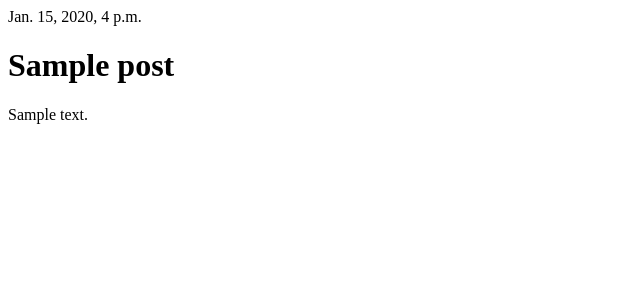
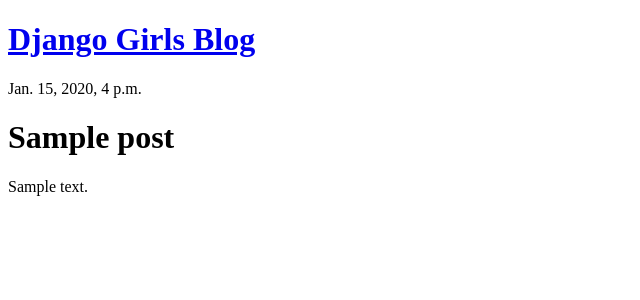
Before and after one commit to Densol92/django_experiments, a Django app: page /post/1/ in a window 1280 px wide. Shown: the top 300 px of the page, without its empty margins (0-640 px from the left). Run offline with Django 3.2, Linux system fonts and the light colour scheme; tables that the repository leaves empty hold one stand-in row (values such as "Sample post").

Commit message:
add edit and new func

```diff
--- a/blog/templates/blog/base.html
+++ b/blog/templates/blog/base.html
@@ -12,6 +12,13 @@
     <title></title>
 </head>
 <body>
+
+<div class="page-header">
+                <a href="{% url 'blog.views.post_new' %}" class="top-menu"><span class="glyphicon glyphicon-plus"></span></a>
+                <h1><a href="/">Django Girls Blog</a></h1>
+            </div>
+
+
 <div class="content-container">
     <div class="row">
         <div class="col-md-8">
--- a/blog/templates/blog/post_detail.html
+++ b/blog/templates/blog/post_detail.html
@@ -7,6 +7,7 @@
                 {{ post.published_date }}
             </div>
         {% endif %}
+        <a class="btn btn-default" href="{% url 'post_edit' pk=post.pk %}"><span class="glyphicon glyphicon-pencil"></span></a>
         <h1>{{ post.title }}</h1>
         <p>{{ post.text|linebreaks }}</p>
     </div>
--- a/blog/urls.py
+++ b/blog/urls.py
@@ -5,4 +5,6 @@
 urlpatterns = [
     url(r'^$', views.post_list, name='post_list'),
     url(r'^post/(?P<pk>[0-9]+)/$', views.post_detail, name='post_detail'),
+    url(r'^post/(?P<pk>[0-9]+)/edit/$', views.post_edit, name='post_edit'),
+    url(r'^post/new/$', views.post_new, name='post_new'),
 ]
--- a/blog/views.py
+++ b/blog/views.py
@@ -1,6 +1,7 @@
-from django.shortcuts import render, get_object_or_404
+from django.shortcuts import render, get_object_or_404, redirect
 from django.utils import timezone
 from .models import Post
+from .forms import PostForm
 
 # Create your views here.
 
@@ -13,3 +14,32 @@
 def post_detail(request, pk):
     post = get_object_or_404(Post, pk=pk)
     return render(request, 'blog/post_detail.html', {'post': post})
+
+
+def post_new(request):
+    if request.method == "POST":
+        form = PostForm(request.POST)
+        if form.is_valid():
+            post = form.save(commit=False)
+            post.author = request.user
+            post.published_date = timezone.now()
+            post.save()
+            return redirect('blog.views.post_detail', pk=post.pk)
+    else:
+        form = PostForm()
+    return render(request, 'blog/post_edit.html', {'form': form})
+
+
+def post_edit(request, pk):
+    post = get_object_or_404(Post, pk=pk)
+    if request.method == "POST":
+        form = PostForm(request.POST, instance=post)
+        if form.is_valid():
+            post = form.save(commit=False)
+            post.author = request.user
+            post.published_date = timezone.now()
+            post.save()
+            return redirect('blog.views.post_detail', pk=post.pk)
+    else:
+        form = PostForm(instance=post)
+    return render(request, 'blog/post_edit.html', {'form': form})
```
Also changed, not shown: blog/templates/blog/post_edit.html (added, +9 -0 lines).
